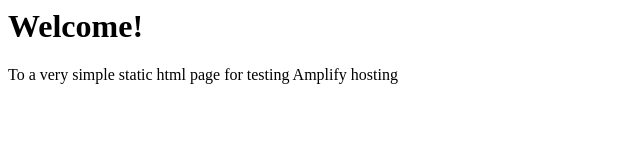
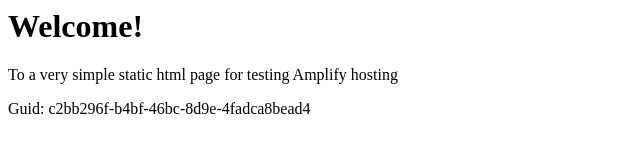
Before and after one commit to aws-aemilia-sin/Github-PR-Commit-Integration-Test-DoNotTouch-GitH-MJCD6L4M-v1-prod-ap-southeast-1, a website: page src/index.html in a window 1280 px wide. Shown: the whole page, without its empty margins (0-640 px from the left). Drawn offline with Linux system fonts and the light colour scheme.

Commit message:
commit from integ tests

```diff
--- a/src/index.html
+++ b/src/index.html
@@ -1,3 +1,5 @@
+
+
 <html lang="en">
 
 <head>
@@ -10,6 +12,6 @@
 <body>
     <h1>Welcome!</h1>
     <p>To a very simple static html page for testing Amplify hosting</p>
-</body>
+    <p>Guid: c2bb296f-b4bf-46bc-8d9e-4fadca8bead4</p></body>
 
 </html>
```
